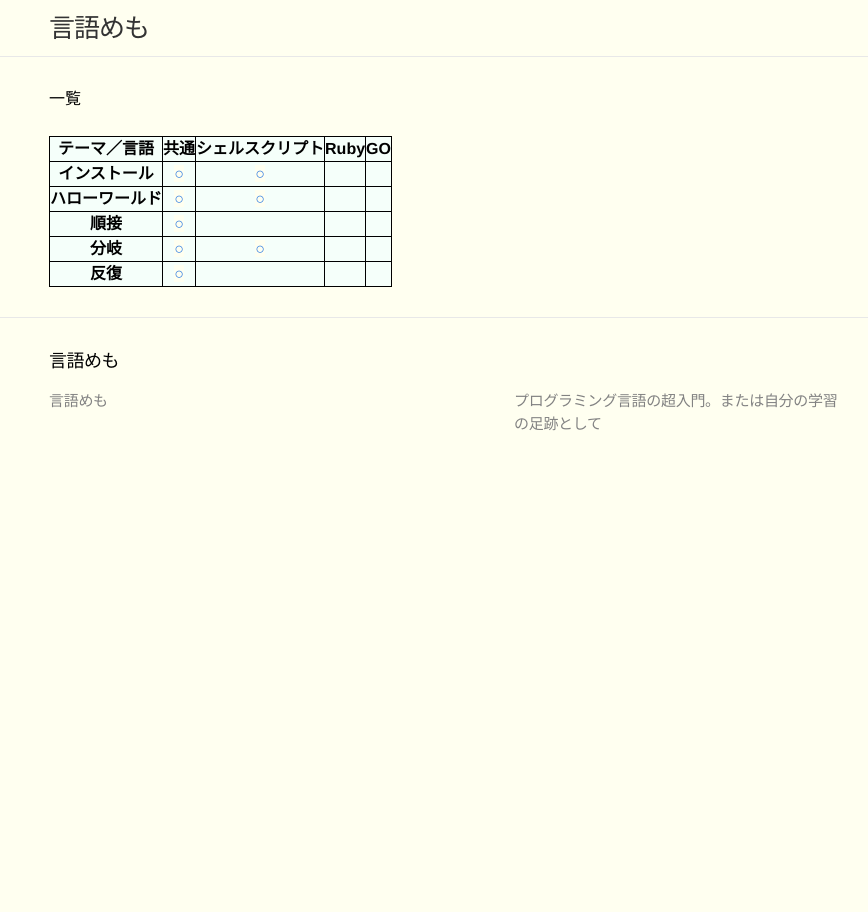
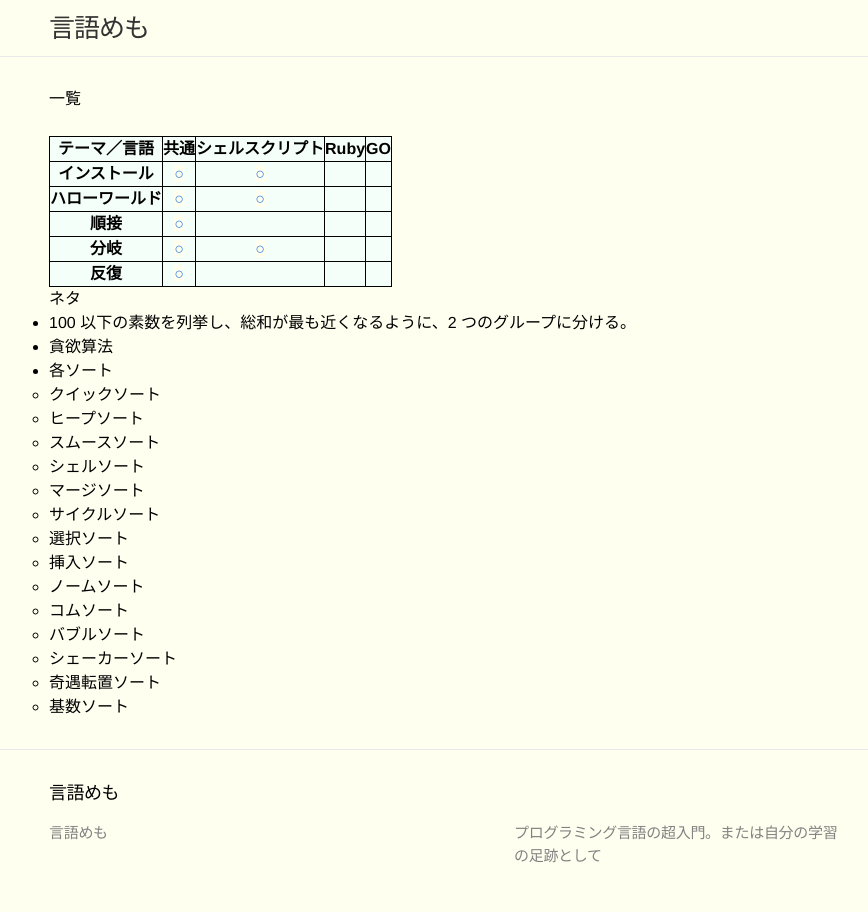
Before and after one commit to tayu/pages, a Jekyll site: the page built from lang/index.html, in a window 1280 px wide. Shown: the whole page, without its empty margins (191-1059 px from the left). Built offline with Jekyll 4.4.1, drawn with Linux system fonts in a browser that asks for light colours.

Commit message:
2018-12-02

```diff
--- a/lang/index.html
+++ b/lang/index.html
@@ -45,4 +45,32 @@ ThemesName: { install: インストール, helloworld: ハローワールド, se
     </tr>
     {% endfor %}
   </table>
+
+  </hr>
+  <p>
+    ネタ<br>
+    <ul>
+      <li>100 以下の素数を列挙し、総和が最も近くなるように、2 つのグループに分ける。</li>
+      <li>貪欲算法</li>
+      <li>各ソート
+	<ul>
+	  <li>クイックソート</li>
+	  <li>ヒープソート</li>
+	  <li>スムースソート</li>
+	  <li>シェルソート</li>
+	  <li>マージソート</li>
+	  <li>サイクルソート</li>
+	  <li>選択ソート</li>
+	  <li>挿入ソート</li>
+	  <li>ノームソート</li>
+	  <li>コムソート</li>
+	  <li>バブルソート</li>
+	  <li>シェーカーソート</li>
+	  <li>奇遇転置ソート</li>
+	  <li>基数ソート</li>
+	</ul>
+      </li>
+    </ul>
+  </p>
+
 </div>
--- a/main/lang/feed.xml
+++ b/main/lang/feed.xml
@@ -5,8 +5,8 @@
     <description>プログラミング言語の超入門。または自分の学習の足跡として</description>
     <link>./</link>
     <atom:link href="./feed.xml" rel="self" type="application/rss+xml" />
-    <pubDate>Fri, 21 Sep 2018 07:52:36 +0900</pubDate>
-    <lastBuildDate>Fri, 21 Sep 2018 07:52:36 +0900</lastBuildDate>
+    <pubDate>Sun, 02 Dec 2018 01:23:09 +0900</pubDate>
+    <lastBuildDate>Sun, 02 Dec 2018 01:23:09 +0900</lastBuildDate>
     <generator>Jekyll v2.2.0</generator>
 
       <item>
```
Also changed, not shown: main/_posts/2018-09-20-audio-convert.md (+15 -0 lines), main/lang/index.html (+28 -0 lines).
